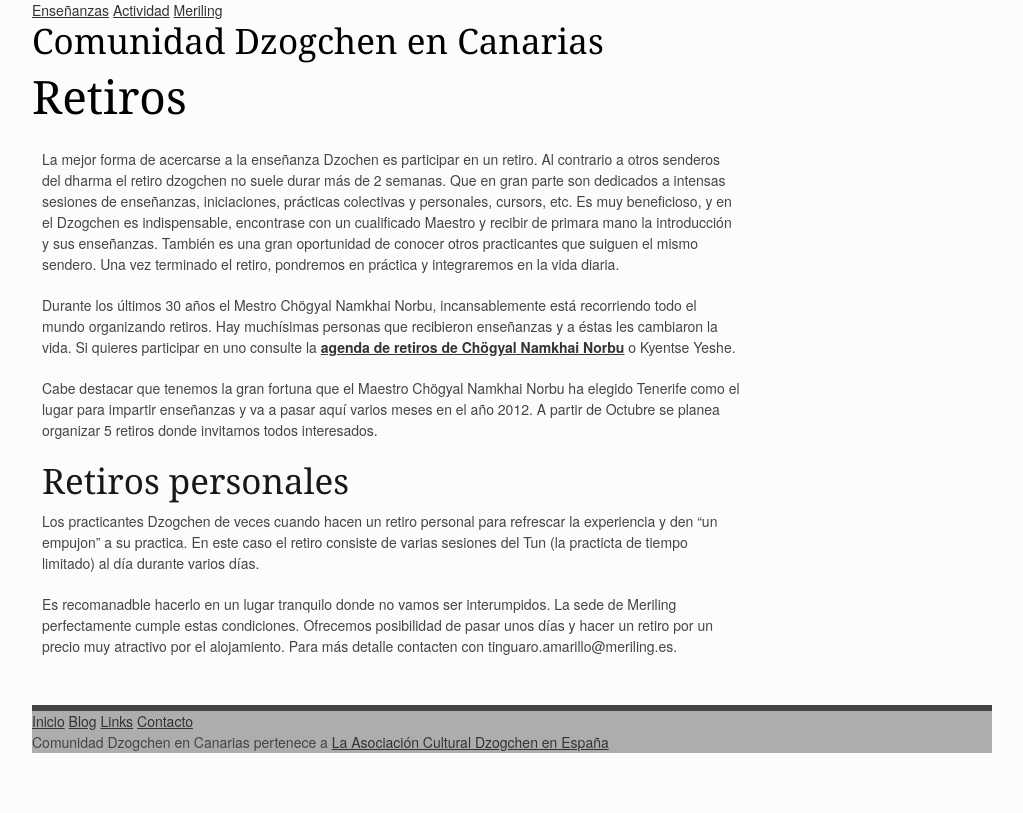
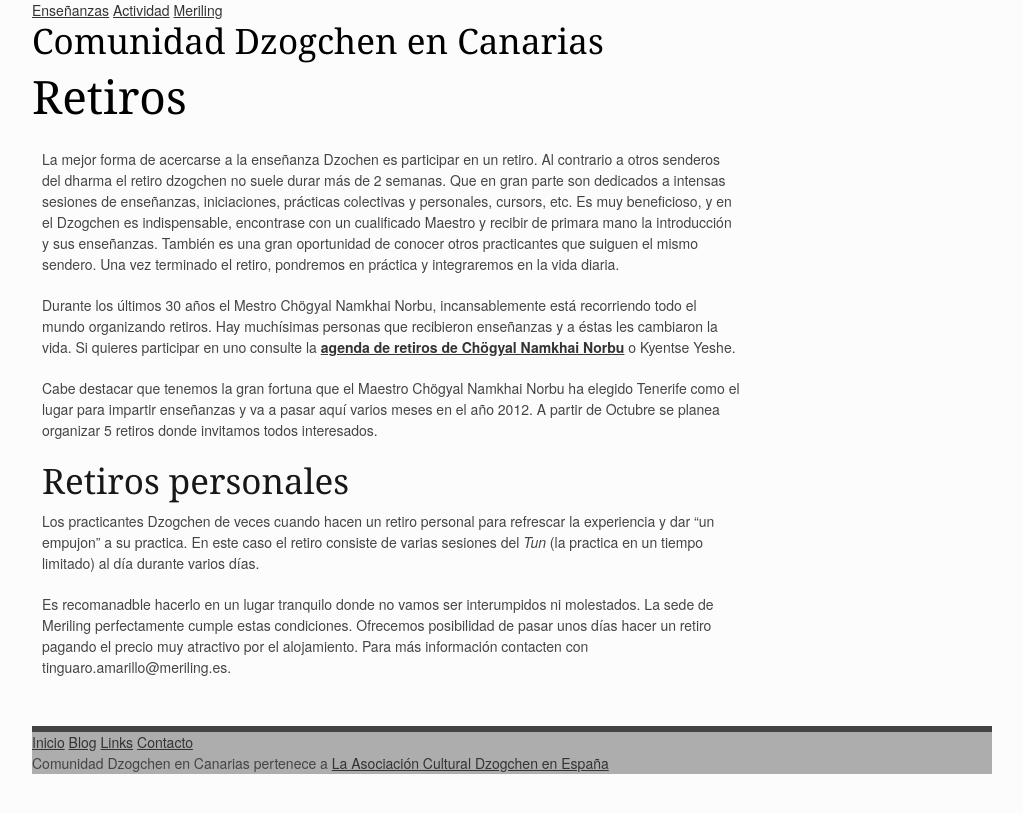
Before and after one commit to k1000/meriling, a Jekyll site: the page built from rojo/retiros.md, in a window 1280 px wide. Shown: the top 813 px of the page, without its empty margins (128-1151 px from the left). Built offline with Jekyll 4.4.1, drawn with Linux system fonts in a browser that asks for light colours; nearby versions of some CDN libraries; some web fonts are replaced; comment, search, counter and statistics services are not loaded.

Commit message:
Update rojo/retiros.md

```diff
--- a/rojo/retiros.md
+++ b/rojo/retiros.md
@@ -12,6 +12,6 @@
 
 Retiros personales
 ------------------
-Los practicantes Dzogchen de veces cuando hacen un retiro personal para refrescar la experiencia y den "un empujon" a su practica. En este caso el retiro consiste de varias sesiones del Tun (la practicta de tiempo limitado) al día durante varios días.
+Los practicantes Dzogchen de veces cuando hacen un retiro personal para refrescar la experiencia y dar "un empujon" a su practica. En este caso el retiro consiste de varias sesiones del *Tun* (la practica en un tiempo limitado) al día durante varios días.
 
-Es recomanadble hacerlo en un lugar tranquilo donde no vamos ser interumpidos. La sede de Meriling perfectamente cumple estas condiciones. Ofrecemos posibilidad de pasar unos días y hacer un retiro por un precio muy atractivo por el alojamiento. Para más detalle contacten con tinguaro.amarillo@meriling.es.
+Es recomanadble hacerlo en un lugar tranquilo donde no vamos ser interumpidos ni molestados. La sede de Meriling perfectamente cumple estas condiciones. Ofrecemos posibilidad de pasar unos días hacer un retiro pagando el precio muy atractivo por el alojamiento. Para más información contacten con tinguaro.amarillo@meriling.es.
```
